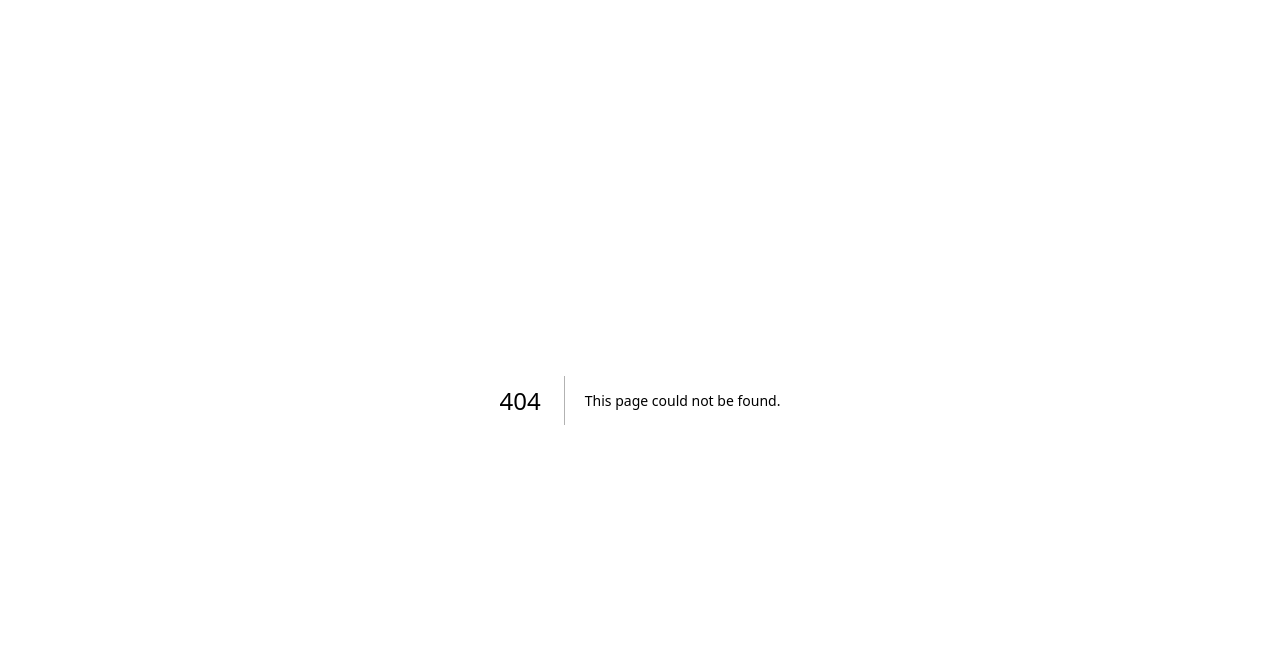
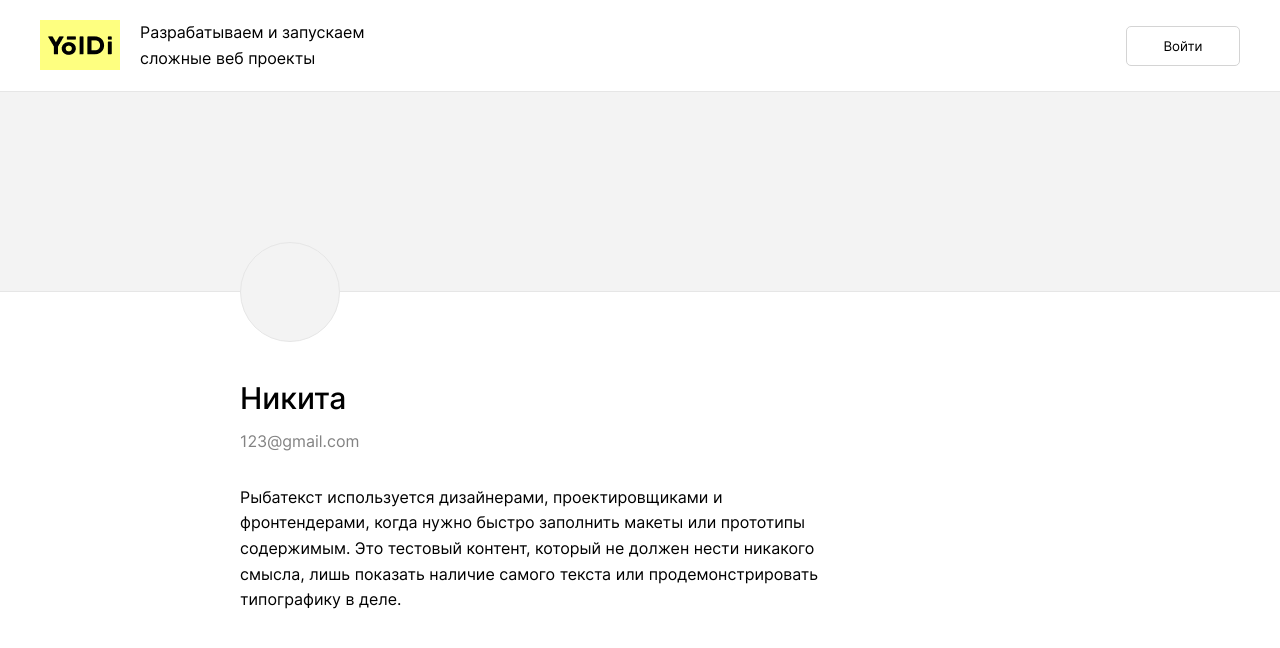
Before and after one commit to NikitaChirkov1993/Yoldi, a Next.js app: page /account/guest in a window 1280 px wide. Before the commit this address had no page. Shown: the top 648 px of the page. Built offline with nearby package versions, Linux system fonts and the light colour scheme.

Commit message:
day 7 (create page account/guest)

```diff
--- /dev/null
+++ b/src/app/account/guest/page.tsx
@@ -0,0 +1,12 @@
+import Header from "@/components/01-header/Header";
+import MainAccount from "@/components/02-main/mainAccount/MainAccount";
+const Account = () => {
+    return (
+        <div className="wrapper__yoldi">
+            <Header />
+            <MainAccount/>
+        </div>
+    );
+};
+
+export default Account;
--- a/src/app/page.tsx
+++ b/src/app/page.tsx
@@ -11,7 +11,7 @@ const Home = () => {
         <div className="wrapper__yoldi">
             <Header />
             <MainMaster />
-            <Footer/>
+            <Footer flagfooter={true}/>
 
         </div>
     );
--- a/src/components/01-header/Header.tsx
+++ b/src/components/01-header/Header.tsx
@@ -3,7 +3,7 @@ import style from "./styleHeader.module.css";
 import Image from "next/image";
 import logo from "./../../../public/img/logo-wrapper.jpg";
 import ButtonHeader from "../UI/buttonHeader/ButtonHeader";
-import HeaderNameImg from "../headerNameImg/HeaderNameImg";
+import HeaderNameImg from "./headerNameImg/HeaderNameImg";
 import Link from "next/link";
 
 const Header = () => {
--- a/src/components/headerNameImg/HeaderNameImg.tsx
+++ b/src/components/01-header/headerNameImg/HeaderNameImg.tsx
@@ -1,6 +1,4 @@
-import { log } from "console";
 import style from "./styleHeaderNameImg.module.css"
-import { join } from "path";
 
 const HeaderNameImg = () => {
 
--- /dev/null
+++ b/src/components/02-main/mainAccount/MainAccount.tsx
@@ -0,0 +1,21 @@
+import style from "./styleMainAccount.module.css";
+
+const MainAccount = () => {
+    return (
+        <main className={style.mainAccount}>
+            <div className={style.block__imges}>
+                <div className={style.block__img}></div>
+            </div>
+            <div className={style.mainAccount__container}>
+                <h2 className={style.mainAccount__title}>Никита</h2>
+                <div className={style.mainAccount__email}>123@gmail.com</div>
+                <div className={style.mainAccount__text}>
+                    Рыбатекст используется дизайнерами, проектировщиками и фронтендерами, когда нужно быстро заполнить макеты или прототипы содержимым. Это тестовый контент,
+                    который не должен нести никакого смысла, лишь показать наличие самого текста или продемонстрировать типографику в деле.
+                </div>
+            </div>
+        </main>
+    );
+};
+
+export default MainAccount;
--- /dev/null
+++ b/src/components/02-main/mainAccount/styleMainAccount.module.css
@@ -0,0 +1,63 @@
+
+.block__imges {
+    position: relative;
+    width: 100%;
+    min-height: 200px;
+    background-color: var(--background-secondary);
+    border-bottom: 1px solid var(--strokes-secondady);
+    margin-bottom: 85px;
+}
+
+.block__img {
+    position: absolute;
+    left: 240px;
+    top: 150px;
+    width: 100px;
+    height: 100px;
+    background-color: var(--background-secondary);
+    border-radius: 999999px;
+    border: 1px solid var(--strokes-secondady);
+}
+
+.mainAccount__container {
+    /* border: 1px solid red; */
+    display: flex;
+    flex-direction: column;
+    margin-left: 240px;
+    padding-right: 20px;
+    max-width: 600px;
+    width: 100%;
+}
+
+.mainAccount__title {
+    font-weight: 500;
+    font-size: 30px;
+    line-height: 140%;
+    color: var(--txt-color);
+    margin-bottom: 10px;
+}
+
+.mainAccount__email {
+    font-weight: 400;
+    font-size: 16px;
+    line-height: 160%;
+    color: var(--gray);
+    margin-bottom: 30px;
+}
+
+.mainAccount__text {
+    font-weight: 400;
+    font-size: 16px;
+    line-height: 160%;
+    color: var(--txt-color);
+}
+@media only screen and (max-width:900px) {
+    .block__img {
+        position: absolute;
+        left: 30px;
+    }
+
+    .mainAccount__container {
+        margin-left: 30px;
+    }
+}
--- a/src/components/02-main/styleMain.module.css
+++ b/src/components/02-main/styleMain.module.css
@@ -14,8 +14,6 @@
 
 .main__master {
     flex: 1;
-    /* flex-grow: 1; */
-    /* flex-direction: column; */
     padding-top: 50px;
     background: var(--background-primary);
 }
--- a/src/components/userItem/styleUserItem.module.css
+++ b/src/components/userItem/styleUserItem.module.css
@@ -1,4 +1,5 @@
 .item {
+    cursor: pointer;
     display: flex;
     padding: 12px 0;
     justify-content: space-between;
```
Also changed, not shown: src/components/02-main/MainMaster.tsx (+5 -3 lines), src/components/01-header/headerNameImg/styleHeaderNameImg.module.css (renamed from src/components/headerNameImg/styleHeaderNameImg.module.css).
